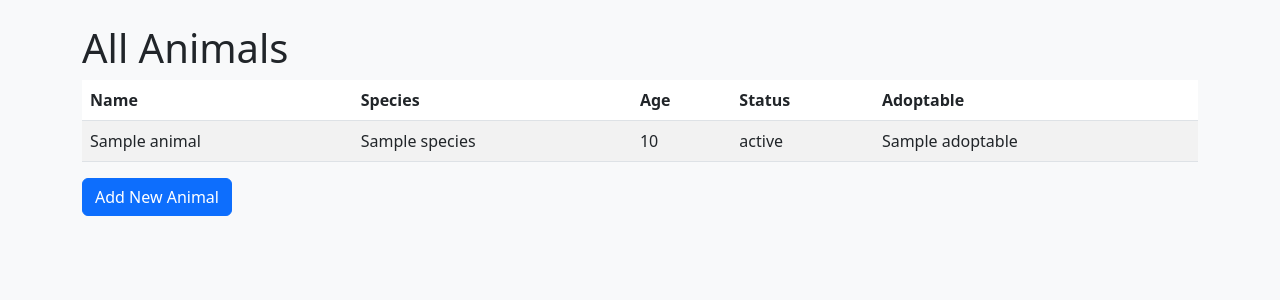
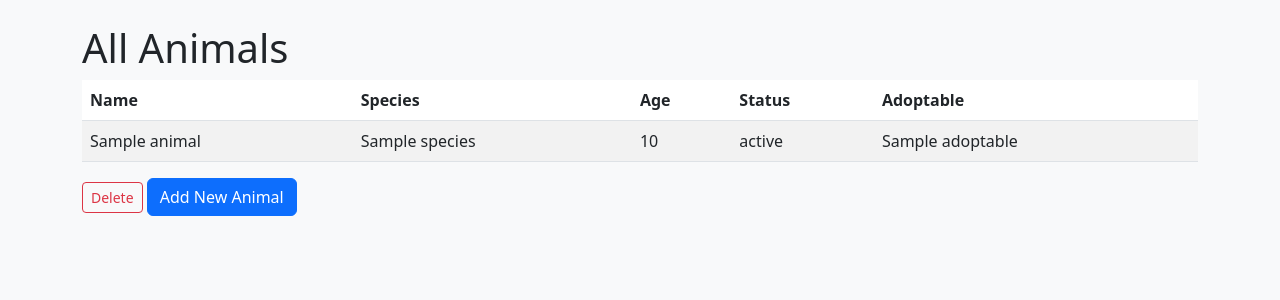
Before and after one commit to orobl/shelter-pet, a Flask app: template templates/animals.html in a window 1280 px wide. Shown: the part 56-356 px from the top of the page. Run offline with Flask 3, Linux system fonts and the light colour scheme; the template is opened without the code that fills it: most values are stand-ins (such as "Sample title", 1, 10 or a date in 2020).

Commit message:
Add functionality for deleting an animal from animal database

```diff
--- a/templates/animals.html
+++ b/templates/animals.html
@@ -28,5 +28,10 @@
     </tbody>
 </table>
 
+<a href="{{ url_for('delete_animal', animal_id=animal['animal_id']) }}"
+   class="btn btn-sm btn-outline-danger">
+   Delete
+</a>
+
 <a href="{{ url_for('new_animal') }}" class="btn btn-primary">Add New Animal</a>
 {% endblock %}
```
Also changed, not shown: templates/animals_delete.html (added).
